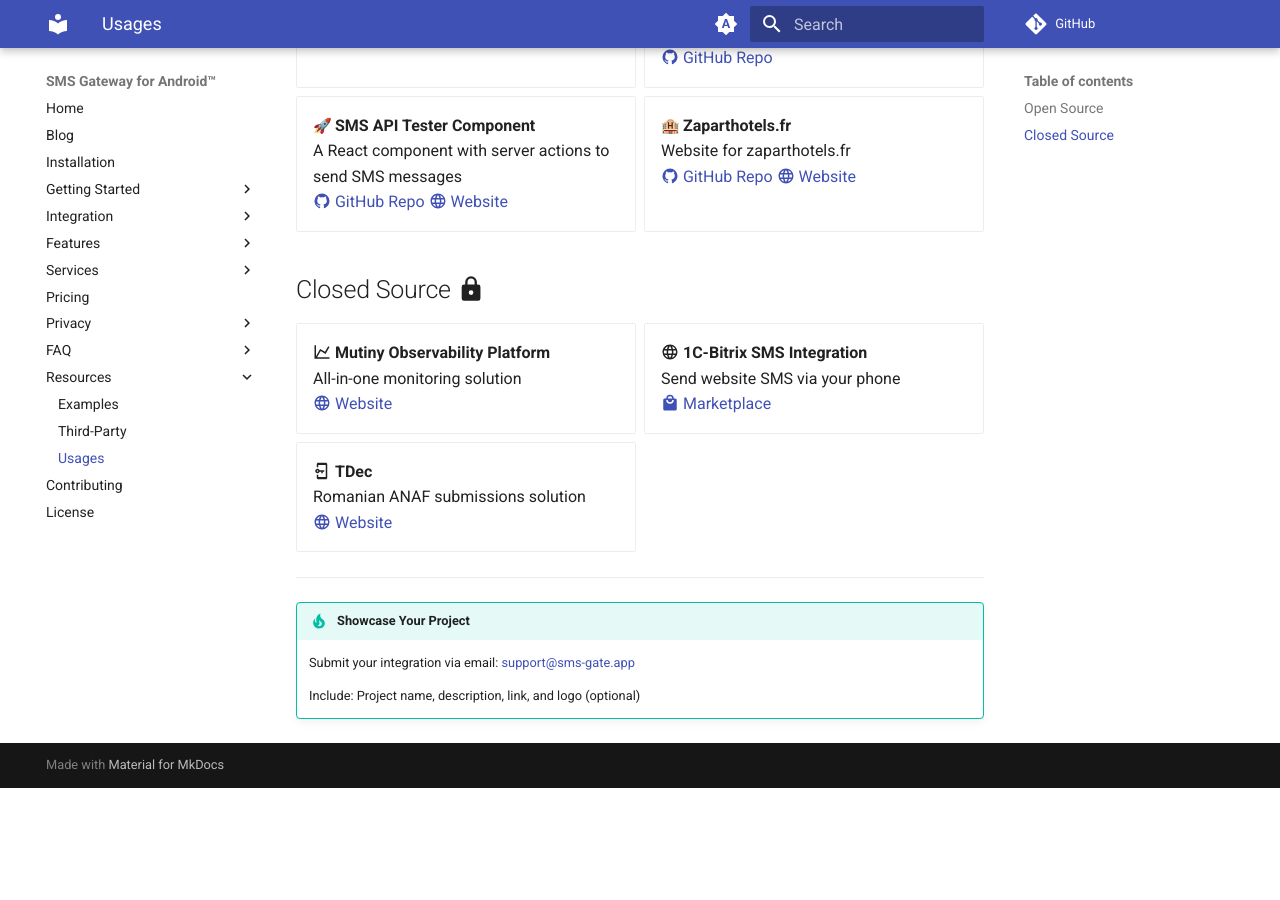
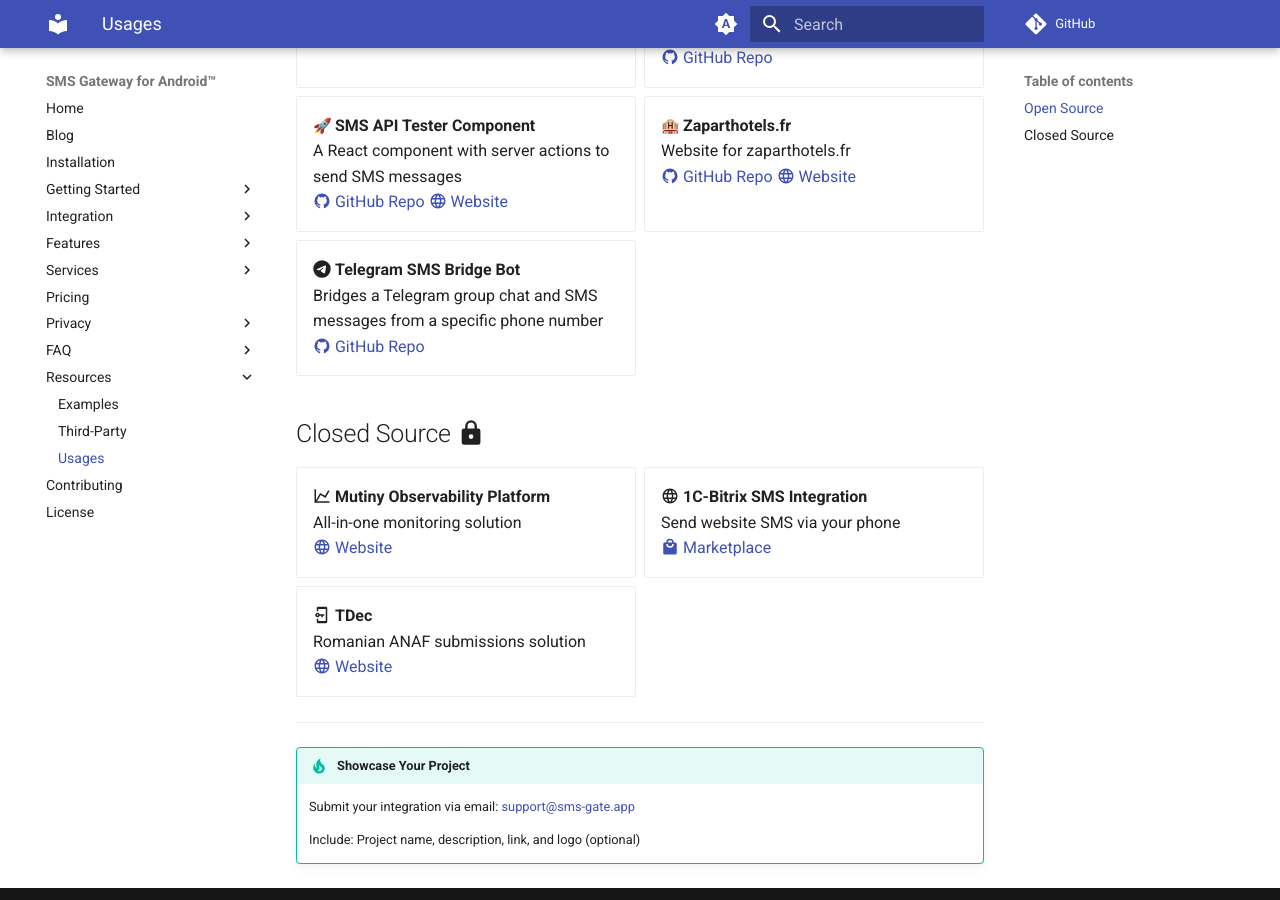
Before and after one commit to android-sms-gateway/docs-web, an MkDocs documentation site: the page built from docs/resources/usages.md, in a window 1280 px wide and 900 px high, scrolled down 515 px. Built offline with MkDocs 1.6.1 and Material for MkDocs 9.7.7, drawn with Linux system fonts in a browser that asks for light colours; emoji names are drawn with the system emoji font; comment, search, counter and statistics services are not loaded; before the commit the page ends 1303 px from its top, so only the background shows below that.

Commit message:
[resources] add Telegram SMS Bridge use case

```diff
--- a/docs/resources/usages.md
+++ b/docs/resources/usages.md
@@ -33,6 +33,10 @@
   [:material-github: GitHub Repo](https://github.com/zaparthotels/zaparthotels.fr)
   [:material-web: Website](https://zaparthotels.fr/)
 
+- :fontawesome-brands-telegram: **Telegram SMS Bridge Bot**
+  Bridges a Telegram group chat and SMS messages from a specific phone number
+  [:material-github: GitHub Repo](https://github.com/TopPelemeshka/telegram-sms-bridge)
+
 </div>
 
 ## Closed Source :material-lock:
```
